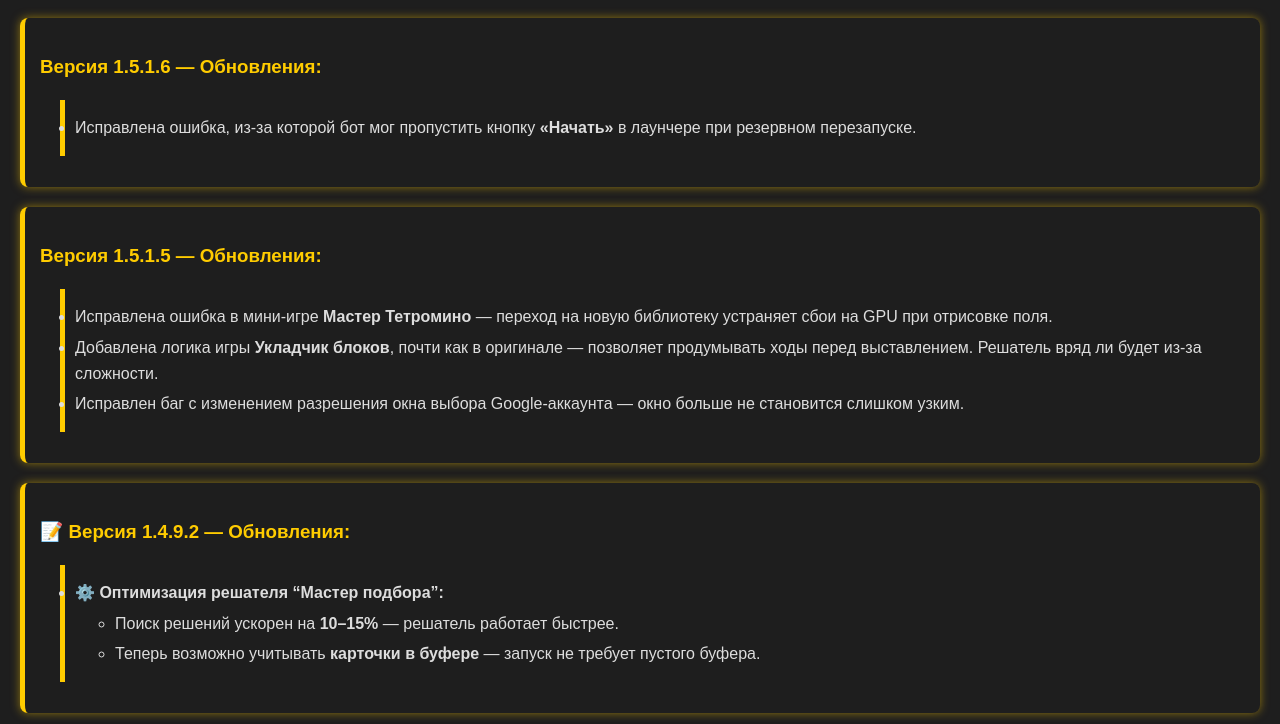
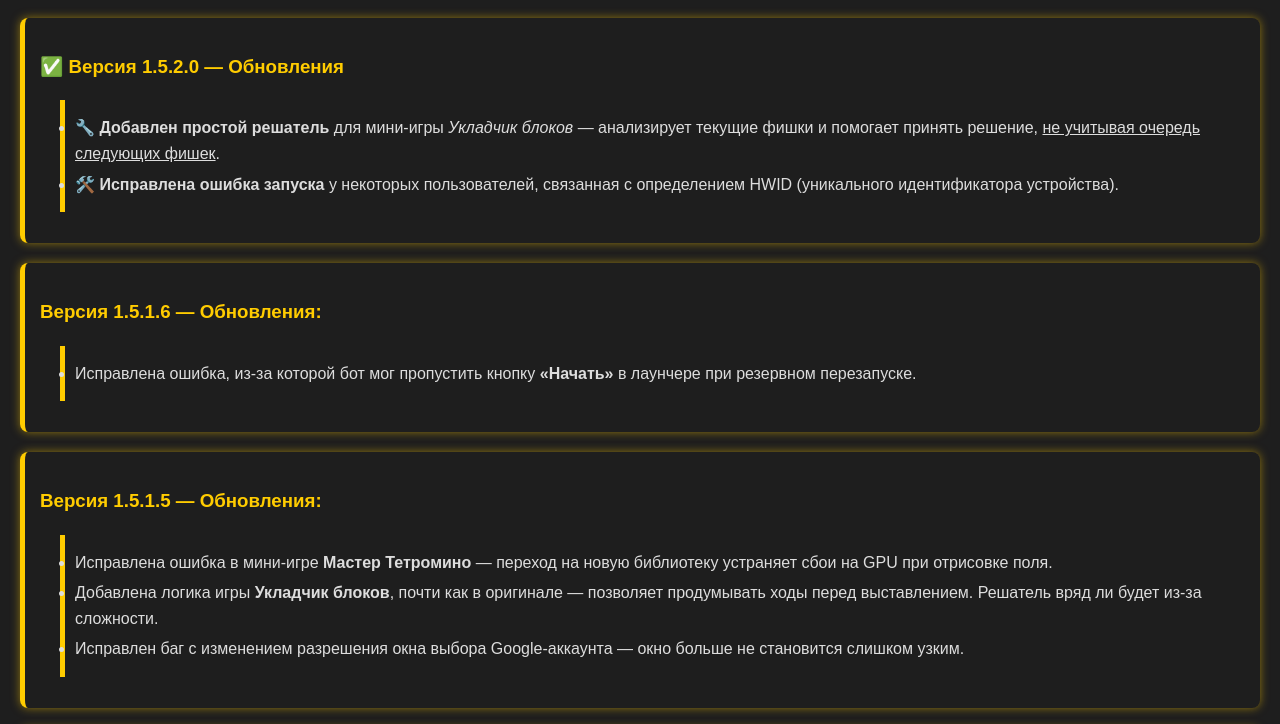
Before and after one commit to EXE-Kroxx/pns_bot_releases, a plain HTML site: page patch_notes.html in a window 1280 px wide. Shown: the part 76-800 px from the top of the page. Drawn offline with Linux system fonts and the light colour scheme.

Commit message:
Update patch_notes.html

```diff
--- a/patch_notes.html
+++ b/patch_notes.html
@@ -101,6 +101,14 @@
 <body>
 
     <h1>Патчноты</h1>
+    <div class="version">
+      <h3>✅ Версия 1.5.2.0 — Обновления</h3>
+      <ul class="update">
+        <li>🔧 <b>Добавлен простой решатель</b> для мини-игры <i>Укладчик блоков</i> — анализирует текущие фишки и помогает принять решение, <u>не учитывая очередь следующих фишек</u>.</li>
+        <li>🛠️ <b>Исправлена ошибка запуска</b> у некоторых пользователей, связанная с определением HWID (уникального идентификатора устройства).</li>
+      </ul>
+    </div>
+
     <div class="version">
       <h3>Версия 1.5.1.6 — Обновления:</h3>
       <ul class="update">
```
